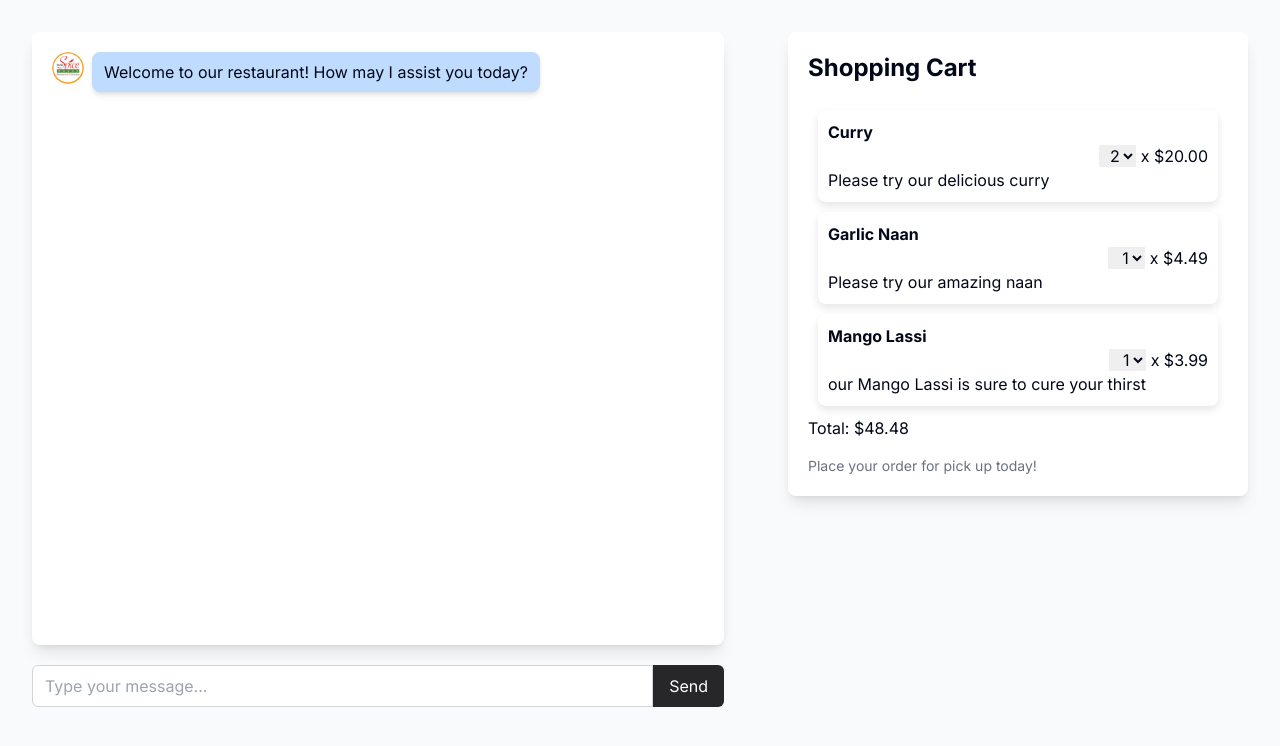
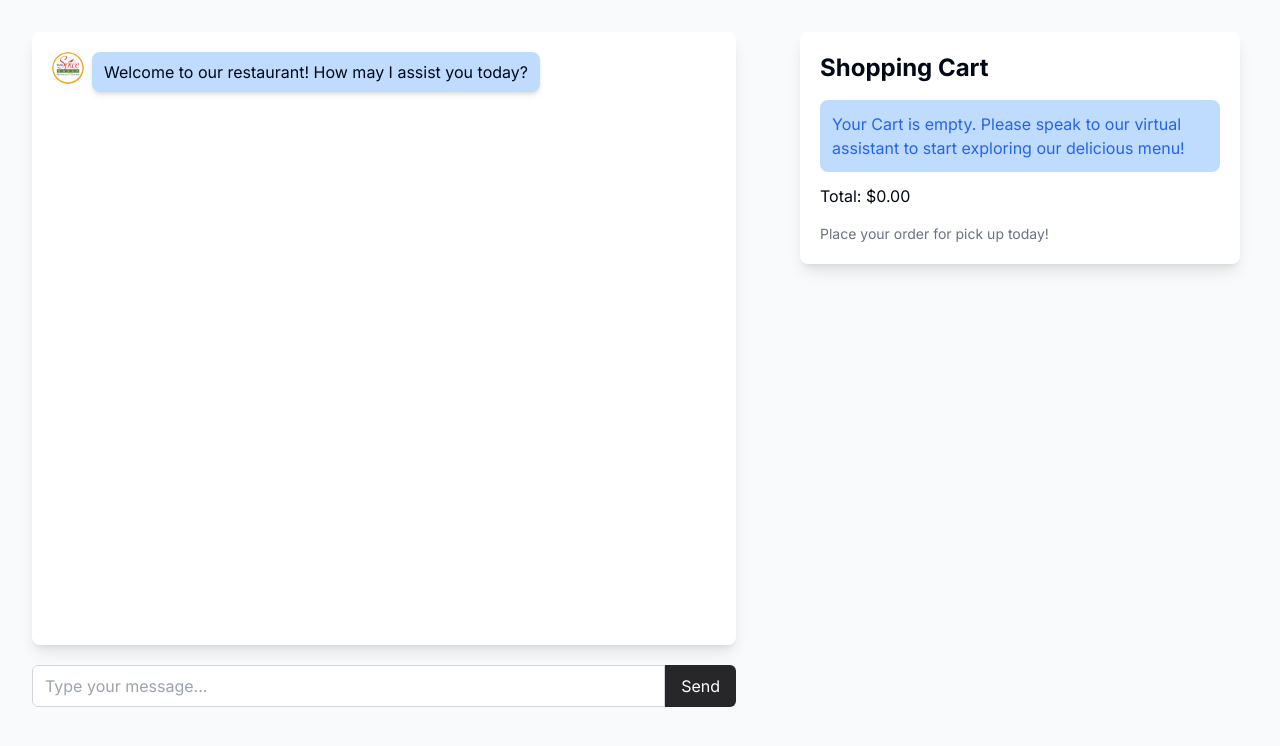
Before and after one commit to PranTanTheMan/SquareHacks, a Next.js app: page / in a window 1280 px wide. Shown: the top 746 px of the page. Built offline with nearby package versions, Linux system fonts and the light colour scheme.

Commit message:
add products to cart (#7)

```diff
--- a/components/Chat.tsx
+++ b/components/Chat.tsx
@@ -4,6 +4,7 @@ import ChatMessages from './ChatMessages';
 import ChatInput from './ChatInput';
 import { useChat } from 'ai/react';
 import { Message } from 'ai';
+import ProductCart from './ProductCart';
 
 const Chat: React.FC = () => {
   const { input, handleInputChange, handleSubmit, messages } = useChat();
@@ -12,18 +13,18 @@ const Chat: React.FC = () => {
   console.log(input);
 
   const test = [
-    { name: "Curry", description: "fnfanf", price: 20 },
-    { name: "Chicken", description: "fnfanf", price: 20 },
-    { name: "Lemonade", description: "fnfanf", price: 20 },
-    { name: "Butter chicken", description: "fnfanf", price: 20 },
-    { name: "Beef", description: "fnfanf", price: 20 },
-    { name: "Rice", description: "fnfanf", price: 20 },
+    {id: 1, name: "curry",price: 20, quantity: 1, description: "fnfanf"},
+    {id: 2, name: "chicken",price: 20, quantity: 1, description: "fnfanf" },
+    {id: 3, name: "lemonade",price: 20, quantity: 1, description: "fnfanf" },
+    {id: 4, name: "butter chicken",price: 20, quantity: 1, description: "fnfanf" },
+    {id: 5, name: "beef",price: 20, quantity: 1, description: "fnfanf" },
+    {id: 6, name: "rice",price: 20, quantity: 1, description: "fnfanf" },
   ];
 
   const handleFoods = (message: Message) => {
     if (message.role === "assistant") {
       for (const food of test) {
-        if (message.content.includes(food.name)) {
+        if (message.content.toLowerCase().includes(food.name)) {
           return food;
         }
       }
@@ -38,16 +39,31 @@ const Chat: React.FC = () => {
     return false;
   };
 
+  const addToCart = (message: Message) => {
+    for (const food of test) {
+      if (message.role === "user" && message.content.toLowerCase().includes(`add ${food.name} to cart`)) {
+            return food;
+      }
+    }
+    return null;
+  }
+
+  const foodInMessages = messages.map(message => handleFoods(message)).filter(food => food !== null);
+
   return (
     <>
+    <div className='bg-gray-50 min-h-screen flex'>
       <div className="lg:w-3/5 w-full p-8 h-screen">
         <ChatMessages
+          addToCart={addToCart}
           handleFoods={handleFoods}
           handleCheckout={handleCheckout}
           messages={messages}
         />
         <ChatInput handleSubmit={handleSubmit} handleInputChange={handleInputChange} input={input} />
       </div>
+      <ProductCart foods={foodInMessages} />
+    </div>
     </>
   );
 };
--- a/components/ChatMessages.tsx
+++ b/components/ChatMessages.tsx
@@ -11,9 +11,14 @@ interface ChatMessagesProps {
     price: number;
   } | null;
   handleCheckout: (message: Message) => boolean | "";
+  addToCart: (message: Message) => {
+    name: string;
+    description: string;
+    price: number;
+  };
 }
 
-const ChatMessages: React.FC<ChatMessagesProps> = ({ messages, handleFoods, handleCheckout }) => {
+const ChatMessages: React.FC<ChatMessagesProps> = ({ messages, handleFoods, handleCheckout, addToCart }) => {
   return (
     <div className="flex flex-col h-5/6 overflow-y-auto bg-white shadow-lg rounded-lg pt-5">
       {/* Welcome message */}
--- a/components/ProductCard.tsx
+++ b/components/ProductCard.tsx
@@ -1,14 +1,12 @@
-// ProductCard.tsx
-
 import React from 'react';
 
 // Interface for props expected by the ProductCard component.
 interface ProductCardProps {
-  id: string;
+  id: number;
   name: string;
   price: string;
   quantity: number;
-  handleQuantityChange: (id: string, quantity: number) => void;
+  handleQuantityChange: (id: number, quantity: number) => void;
   description: string;
 }
 
@@ -22,38 +20,23 @@ const ProductCard: React.FC<ProductCardProps> = ({
   description,
 }) => {
   return (
-    <div
-      style={{
-        width: '400px',
-        backgroundColor: 'white',
-        borderRadius: '8px',
-        boxShadow: '0 4px 8px rgba(0, 0, 0, 0.1)',
-        display: 'flex',
-        flexDirection: 'column',
-        padding: '10px',
-        margin: '10px',
-      }}
-    >
-      <h3 style={{ margin: '0', padding: '0', fontWeight: 'bold', textAlign: 'left', width: '100%' }}>
-        {name}
-      </h3>
-      <div style={{ display: 'flex', justifyContent: 'flex-end', alignItems: 'center', width: '100%' }}>
+    <div className=' w-auto xl:w-[400px] rouned-lg bg-white shadow-md flex flex-col p-3 m-3'>
+      <h3 className='font-bold text-left w-full'>{name}</h3>
+      <div className='flex justify-end items-center w-full'>
         <select
           value={quantity}
           onChange={(e) => handleQuantityChange(id, parseInt(e.target.value))}
-          style={{ margin: '0 5px 0 0', padding: '0', textAlign: 'right' }}
+          className='text-right mr-5'
         >
           {Array.from({ length: 11 }, (_, i) => (
             <option key={i} value={i}>{i}</option>
           ))}
         </select>
-        <span style={{ margin: '0', padding: '0', textAlign: 'right' }}>
+        <span className='text-right'>
           x {price}
         </span>
       </div>
-      <p style={{ margin: '0', padding: '0', textAlign: 'left', width: '100%' }}>
-        {description}
-      </p>
+      <p className='text-left w-full'>{description}</p>
     </div>
   );
 };
--- a/components/ProductCart.tsx
+++ b/components/ProductCart.tsx
@@ -5,32 +5,26 @@ import ProductCard from './ProductCard';
 import Image from 'next/image';
 
 // Interface defining the structure of a cart item.
-interface CartItem {
-  id: string;
+interface FoodItem {
+  id: number;
   name: string;
   price: number;
   quantity: number;
   description: string;
 }
 
-const ProductCart: React.FC = () => {
-  // State to manage the list of items in the cart.
-  const [cartItems, setCartItems] = useState<CartItem[]>([]);
+interface ProductCartProps {
+  foods: FoodItem[];
+}
+
+const ProductCart: React.FC<ProductCartProps> = ({ foods }) => {
+  // Initialize cartItems state with the foods passed as props
+  const [cartItems, setCartItems] = useState<FoodItem[]>(foods);
   // State to manage the visibility of the cart sidebar.
-  const [isCartOpen, setIsCartOpen] = useState(false); // Initially closed
-
-  // Effect to load initial items into the cart.
-  useEffect(() => {
-    const initialItems: CartItem[] = [
-      { id: 'curry1', name: 'Curry', price: 20.00, quantity: 2, description: 'Please try our delicious curry' },
-      { id: 'naan', name: 'Garlic Naan', price: 4.49, quantity: 1, description: 'Please try our amazing naan' },
-      { id: 'mango', name: 'Mango Lassi', price: 3.99, quantity: 1, description:'our Mango Lassi is sure to cure your thirst' }
-    ];
-    setCartItems(initialItems);
-  }, []);
+  const [isCartOpen, setIsCartOpen] = useState(false);
 
   // Function to update the quantity of a specific item in the cart.
-  const handleQuantityChange = (id: string, quantity: number) => {
+  const handleQuantityChange = (id: number, quantity: number) => {
     setCartItems(prevItems =>
       prevItems.map(item =>
         item.id === id ? { ...item, quantity: quantity } : item
@@ -48,13 +42,18 @@ const ProductCart: React.FC = () => {
     setIsCartOpen(!isCartOpen);
   };
 
+  // When foods prop changes, update the cartItems state
+  useEffect(() => {
+    setCartItems(foods);
+  }, [foods]);
+
   return (
     <>
       <button onClick={toggleCart} className='fixed top-5 right-5 z-40 lg:hidden'>
         <Image src="/cart.png" width={40} height={40} alt="Toggle Cart" />
       </button>
       <div className='hidden lg:rounded-lg lg:shadow-lg lg:m-8 lg:p-5 lg:block lg:h-full bg-white '>
-          <h2 className=' text-2xl font-bold mb-4' >Shopping Cart</h2>
+        <h2 className='text-2xl font-bold mb-4'>Shopping Cart</h2>
         {cartItems.length === 0 ? (
           <div className='text-blue-600 bg-blue-200 w-[400px] rounded-lg p-3 text-left mx-auto my-3'>
             Your Cart is empty. Please speak to our virtual assistant to start exploring our delicious menu!
@@ -82,7 +81,7 @@ const ProductCart: React.FC = () => {
 
       {isCartOpen && (
         <div className='fixed top-0 right-0 mt-8 rounded-lg shadow-lg p-5 block h-auto bg-white lg:hidden'>
-          <h2 className=' text-2xl font-bold mb-4' >Shopping Cart</h2>
+          <h2 className='text-2xl font-bold mb-4'>Shopping Cart</h2>
           {cartItems.length === 0 ? (
             <div className='text-blue-600 bg-blue-200 w-[400px] rounded-lg p-3 text-left mx-auto my-3'>
               Your Cart is empty. Please speak to our virtual assistant to start exploring our delicious menu!
--- a/package.json
+++ b/package.json
@@ -13,9 +13,9 @@
     "class-variance-authority": "^0.7.0",
     "clsx": "^2.1.0",
     "lucide-react": "^0.367.0",
-    "openai-edge": "^1.2.2",
     "next": "^14.2.3",
     "openai": "^4.38.5",
+    "openai-edge": "^1.2.2",
     "react": "^18.3.1",
     "react-dom": "^18.3.1",
     "tailwind-merge": "^2.2.2",
--- a/src/app/page.tsx
+++ b/src/app/page.tsx
@@ -1,11 +1,9 @@
 import Chat from "../../components/Chat";
-import ProductCart from "../../components/ProductCart";
 
 export default function Home() {
   return (
-    <main className="bg-gray-50 min-h-screen flex">
+    <main >
       <Chat />
-      <ProductCart />
     </main>
   );
 }
```
Lines whose indentation alone changed are shown as unchanged.
